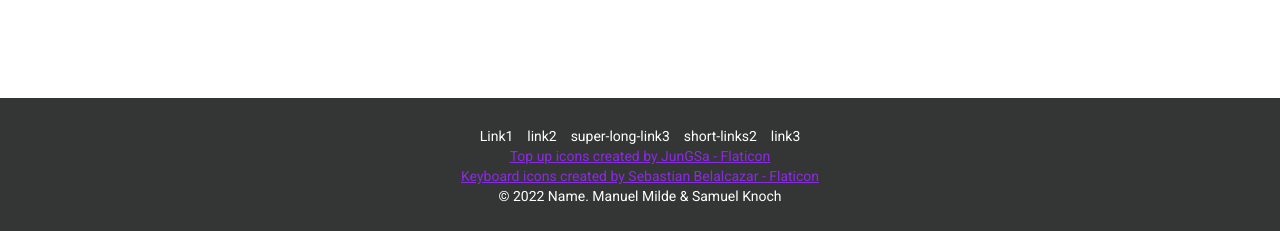
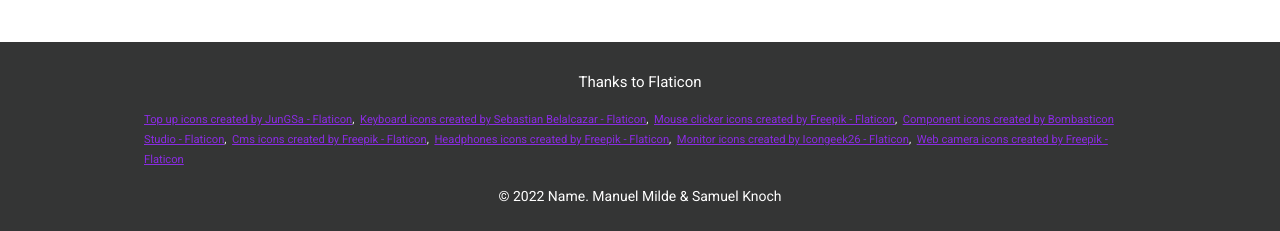
Before and after one commit to Samay97/recommender-engine, an Angular app in the folder frontend/: page /home in a window 1280 px wide. Shown: the part 566-797 px from the top of the page. Built offline with nearby package versions, Linux system fonts and the light colour scheme; no server answers.

Commit message:
update icons for category

```diff
--- a/frontend/src/app/views/footer/footer.component.html
+++ b/frontend/src/app/views/footer/footer.component.html
@@ -1,7 +1,15 @@
 <div class="footer-container">
-    <span>Link1&nbsp;&nbsp;&nbsp;&nbsp;link2&nbsp;&nbsp;&nbsp;&nbsp;super-long-link3&nbsp;&nbsp;&nbsp;&nbsp;short-links2&nbsp;&nbsp;&nbsp;&nbsp;link3</span>
-    <a href="https://www.flaticon.com/free-icons/top-up" title="top up icons">Top up icons created by JunGSa - Flaticon</a>
-    <a href="https://www.flaticon.com/free-icons/keyboard" title="keyboard icons">Keyboard icons created by Sebastian Belalcazar - Flaticon</a>
+    <h4>Thanks to Flaticon</h4>
+    <div class="flat-icon-links">
+        <a href="https://www.flaticon.com/free-icons/top-up" title="top up icons">Top up icons created by JunGSa - Flaticon</a>,&nbsp;
+        <a href="https://www.flaticon.com/free-icons/keyboard" title="keyboard icons">Keyboard icons created by Sebastian Belalcazar - Flaticon</a>,&nbsp;
+        <a href="https://www.flaticon.com/free-icons/mouse-clicker" title="mouse clicker icons">Mouse clicker icons created by Freepik - Flaticon</a>,&nbsp;
+        <a href="https://www.flaticon.com/free-icons/component" title="component icons">Component icons created by Bombasticon Studio - Flaticon</a>,&nbsp;
+        <a href="https://www.flaticon.com/free-icons/cms" title="cms icons">Cms icons created by Freepik - Flaticon</a>,&nbsp;
+        <a href="https://www.flaticon.com/free-icons/headphones" title="headphones icons">Headphones icons created by Freepik - Flaticon</a>,&nbsp;
+        <a href="https://www.flaticon.com/free-icons/monitor" title="monitor icons">Monitor icons created by Icongeek26 - Flaticon</a>,&nbsp;
+        <a href="https://www.flaticon.com/free-icons/web-camera" title="web camera icons">Web camera icons created by Freepik - Flaticon</a>
+    </div>
     <div class="impressum">
         © 2022 Name. Manuel Milde & Samuel Knoch
     </div>
--- a/frontend/src/app/views/footer/footer.component.scss
+++ b/frontend/src/app/views/footer/footer.component.scss
@@ -23,3 +23,12 @@ a {
 a:visited {
     color: lighten($color: blueviolet, $amount: 30%);
 }
+
+.impressum {
+    padding-top: 1rem;
+}
+
+.flat-icon-links {
+    width: 80%;
+    font-size: 80%;
+}
```
Also changed, not shown: 1 other file (tests, documents, lock files or other folders).
